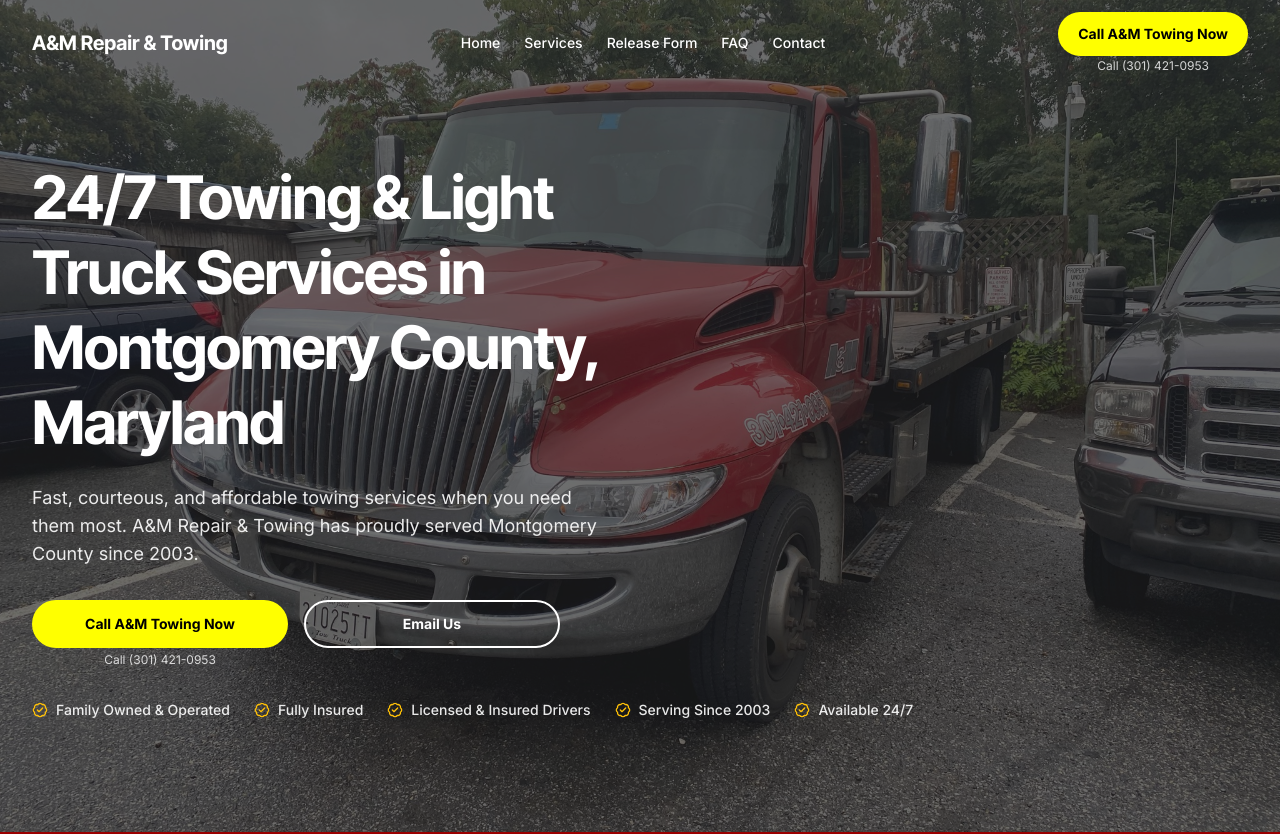
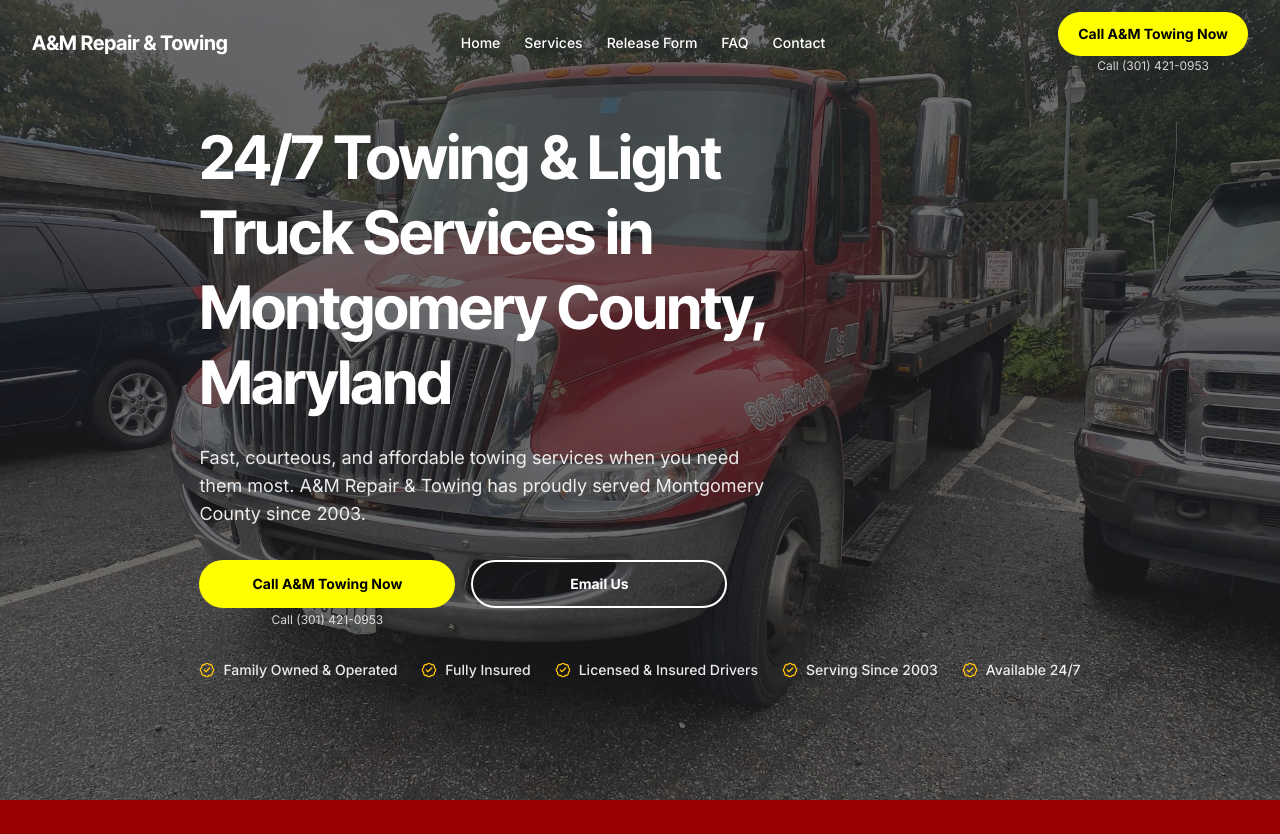
Before and after one commit to pegasuspixelsux-stack/amtowingmd, a Next.js app: page / in a window 1280 px wide. Shown: the top 834 px of the page. Built offline with nearby package versions, Linux system fonts and the light colour scheme.

Commit message:
Hero: make background image fill full viewport height

```diff
--- a/components/Hero.tsx
+++ b/components/Hero.tsx
@@ -12,7 +12,10 @@
 
 export default function Hero() {
   return (
-    <section id="home" className="relative isolate overflow-hidden bg-charcoal">
+    <section
+      id="home"
+      className="relative isolate flex min-h-screen items-center overflow-hidden bg-charcoal"
+    >
       <div className="absolute inset-0 -z-10">
         <Image
           src="/images/am_international_1.JPEG"
@@ -24,7 +27,7 @@
         />
         <div className="absolute inset-0 bg-charcoal/65" />
       </div>
-      <div className="mx-auto max-w-[1280px] px-4 pb-20 pt-32 sm:px-6 md:pb-28 md:pt-40 lg:px-8">
+      <div className="mx-auto max-w-[1280px] px-4 py-24 sm:px-6 md:py-28 lg:px-8">
         <h1 className="max-w-2xl font-heading text-4xl font-bold leading-tight text-white sm:text-5xl md:text-6xl">
           24/7 Towing & Light Truck Services in Montgomery County, Maryland
         </h1>
```
